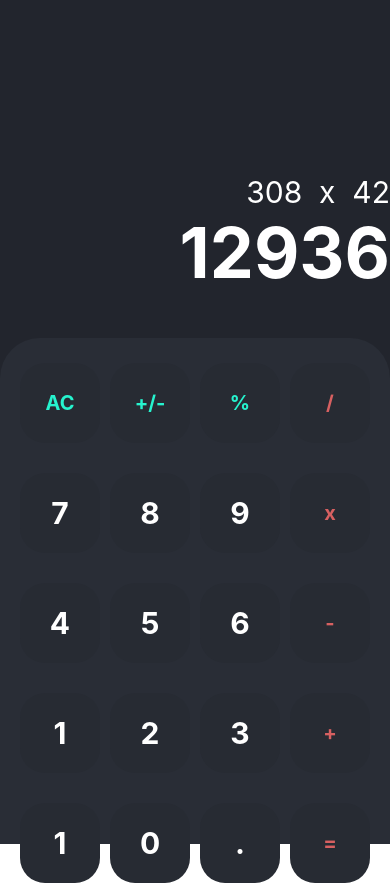
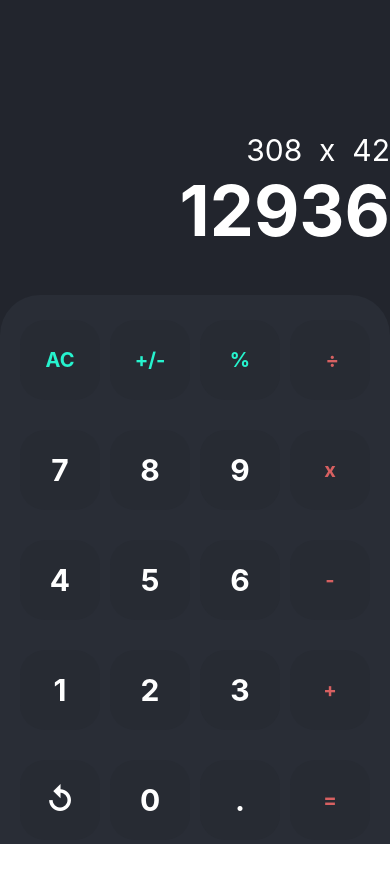
Before and after one commit to emanuelleaviana/calculator-app, a React Native app: screen / in a window 390 px wide. After the commit the page ends 845 px from the top, so only its background shows below. Built offline with nearby package versions, Linux system fonts and the light colour scheme.

Commit message:
reload caracter

```diff
--- a/Components/Teclado.js
+++ b/Components/Teclado.js
@@ -21,7 +21,7 @@ export default function Teclado() {
         </View>
 
         <View style={styles.estilo}>
-            <Text style={styles.textoVERMELHO}>/</Text>
+            <Text style={styles.textoVERMELHO}> ÷</Text>
 
         </View>
         </View>
@@ -54,7 +54,7 @@ export default function Teclado() {
         </View>
 
         <View style={styles.grade}>
-            <Botao number='1'/>
+            <Botao number='↺'/>
             <Botao number='0'/>
             <Botao number='.'/>
             <View style={styles.estilo}>
@@ -69,7 +69,7 @@ export default function Teclado() {
 const styles = StyleSheet.create({
 
     teclado: {
-        flex:0.60,
+        flex:0.65,
         alignItems:'center',
         alignContent:'flex-end',
         backgroundColor:'#292d36',
--- a/Components/Visor.js
+++ b/Components/Visor.js
@@ -13,7 +13,7 @@ function Visor() {
 }
 const styles = StyleSheet.create ({
   visor: {
-    flex:0.35 ,
+    flex:0.30 ,
     backgroundColor:'#22252d',
     justifyContent:'flex-end',
     position:'relative',
```
